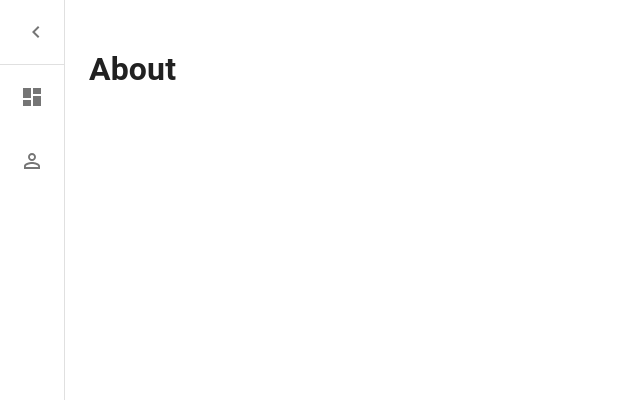
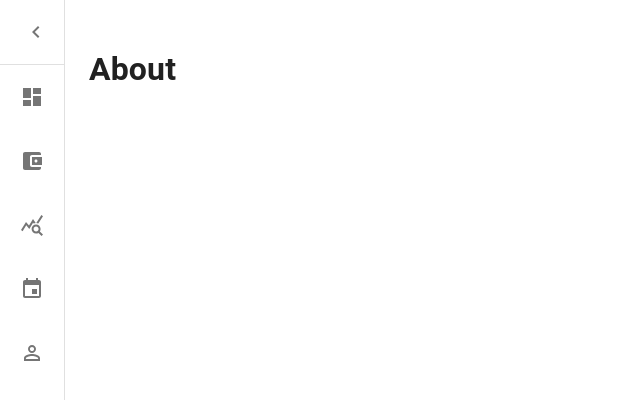
Before and after one commit to shivrajkhetri7/microservices-admin, a React (Create React App) app in the folder client/: page /about in a window 1280 px wide. Shown: the top 400 px of the page, without its empty margins (0-640 px from the left). Built offline with nearby package versions, Linux system fonts and the light colour scheme.

Commit message:
fix : resolved comment

```diff
--- a/client/src/component/navigation/sideNav.tsx
+++ b/client/src/component/navigation/sideNav.tsx
@@ -16,7 +16,9 @@ import ListItemIcon from '@mui/material/ListItemIcon';
 import ListItemText from '@mui/material/ListItemText';
 import DashboardIcon from '@mui/icons-material/Dashboard';
 import PermIdentityIcon from '@mui/icons-material/PermIdentity';
-import { truncate } from 'fs';
+import AccountBalanceWalletIcon from '@mui/icons-material/AccountBalanceWallet';
+import QueryStatsIcon from '@mui/icons-material/QueryStats';
+import InsertInvitationIcon from '@mui/icons-material/InsertInvitation';
 
 const drawerWidth = 240;
 
@@ -24,6 +26,7 @@ interface AppBarProps extends MuiAppBarProps {
   open?: boolean;
 }
 
+// eslint-disable-next-line
 const AppBar = styled(MuiAppBar, {
   shouldForwardProp: (prop) => prop !== 'open',
 })<AppBarProps>(({ theme, open }) => ({
@@ -72,7 +75,6 @@ const DrawerHeader = styled('div')(({ theme }) => ({
   ...theme.mixins.toolbar,
 }));
 
-
 const Drawer = styled(MuiDrawer, { shouldForwardProp: (prop) => prop !== 'open' })(
   ({ theme, open }) => ({
     width: drawerWidth,
@@ -105,6 +107,7 @@ export const SideNav = () => {
           </IconButton>
         </DrawerHeader>
         <Divider />
+        {/* Dashbord Icons */}
         <List>
           <ListItem disablePadding sx={{ display: 'block' }} onClick={() => navigate('/')}>
             <ListItemButton
@@ -113,7 +116,6 @@ export const SideNav = () => {
                 justifyContent: open ? 'initial' : 'center',
                 px: 2.5,
               }}
-
             >
               <ListItemIcon
                 sx={{
@@ -128,7 +130,76 @@ export const SideNav = () => {
             </ListItemButton>
           </ListItem>
         </List>
-
+        {/* Expense Icons */}
+        <List>
+          <ListItem disablePadding sx={{ display: 'block' }} onClick={() => navigate('/')}>
+            <ListItemButton
+              sx={{
+                minHeight: 48,
+                justifyContent: open ? 'initial' : 'center',
+                px: 2.5,
+              }}
+            >
+              <ListItemIcon
+                sx={{
+                  minWidth: 0,
+                  mr: open ? 3 : 'auto',
+                  justifyContent: 'center',
+                }}
+              >
+                <AccountBalanceWalletIcon />
+              </ListItemIcon>
+              <ListItemText primary="Dashboard" sx={{ opacity: open ? 1 : 0 }} />
+            </ListItemButton>
+          </ListItem>
+        </List>
+        {/* Analysis Icons */}
+        <List>
+          <ListItem disablePadding sx={{ display: 'block' }} onClick={() => navigate('/')}>
+            <ListItemButton
+              sx={{
+                minHeight: 48,
+                justifyContent: open ? 'initial' : 'center',
+                px: 2.5,
+              }}
+            >
+              <ListItemIcon
+                sx={{
+                  minWidth: 0,
+                  mr: open ? 3 : 'auto',
+                  justifyContent: 'center',
+                }}
+              >
+                <QueryStatsIcon />
+              </ListItemIcon>
+              <ListItemText primary="Dashboard" sx={{ opacity: open ? 1 : 0 }} />
+            </ListItemButton>
+          </ListItem>
+        </List>
+        {/* Events Icons */}
+        <List>
+          <ListItem disablePadding sx={{ display: 'block' }} onClick={() => navigate('/')}>
+            <ListItemButton
+              sx={{
+                minHeight: 48,
+                justifyContent: open ? 'initial' : 'center',
+                px: 2.5,
+              }}
+            >
+              <ListItemIcon
+                sx={{
+                  minWidth: 0,
+                  mr: open ? 3 : 'auto',
+                  justifyContent: 'center',
+                }}
+              >
+                <InsertInvitationIcon />
+              </ListItemIcon>
+              <ListItemText primary="Dashboard" sx={{ opacity: open ? 1 : 0 }} />
+            </ListItemButton>
+          </ListItem>
+        </List>
+        {/* About Icons */}
         <List>
           <ListItem disablePadding sx={{ display: 'block' }} onClick={() => navigate('/about')}>
             <ListItemButton
@@ -153,7 +224,6 @@ export const SideNav = () => {
           </ListItem>
         </List>
       </Drawer>
-
     </Box>
   );
 }
--- /dev/null
+++ b/client/src/view/about.tsx
@@ -0,0 +1,16 @@
+import React from "react";
+import Box from '@mui/material/Box';
+import { SideNav } from "../component/navigation/sideNav";
+
+export const About = () => {
+    return (
+        <React.Fragment>
+            <Box sx={{ display: 'flex' }}>
+                <SideNav />
+                <Box component="main" sx={{ flexGrow: 1, p: 3 }}>
+                    <h1>About</h1>
+                </Box>
+            </Box>
+        </React.Fragment>
+    )
+}
--- /dev/null
+++ b/client/src/view/analysis.tsx
@@ -0,0 +1,16 @@
+import React from "react";
+import Box from '@mui/material/Box';
+import { SideNav } from "../component/navigation/sideNav";
+
+export const Analysis = () => {
+    return (
+        <React.Fragment>
+            <Box sx={{ display: 'flex' }}>
+                <SideNav />
+                <Box component="main" sx={{ flexGrow: 1, p: 3 }}>
+                    <h1>Analysis</h1>
+                </Box>
+            </Box>
+        </React.Fragment>
+    )
+}
--- a/client/src/view/page/dashboard.tsx
+++ b/client/src/view/dashboard.tsx
@@ -1,7 +1,7 @@
 import React from "react";
-import Box from '@mui/material/Box';
-import { Typography } from "@mui/material";
-import { SideNav } from "../../component/navigation/sideNav";
+import { Box } from "@mui/material";
+
+import { SideNav } from "../component/navigation/sideNav";
 
 export const Dashboard = () => {
     return (
--- /dev/null
+++ b/client/src/view/event.tsx
@@ -0,0 +1,16 @@
+import React from "react";
+import Box from '@mui/material/Box';
+import { SideNav } from "../component/navigation/sideNav";
+
+export const Events = () => {
+    return (
+        <React.Fragment>
+            <Box sx={{ display: 'flex' }}>
+                <SideNav />
+                <Box component="main" sx={{ flexGrow: 1, p: 3 }}>
+                    <h1>Events</h1>
+                </Box>
+            </Box>
+        </React.Fragment>
+    )
+}
--- /dev/null
+++ b/client/src/view/expense.tsx
@@ -0,0 +1,16 @@
+import React from "react";
+import Box from '@mui/material/Box';
+import { SideNav } from "../component/navigation/sideNav";
+
+export const Expense = () => {
+    return (
+        <React.Fragment>
+            <Box sx={{ display: 'flex' }}>
+                <SideNav />
+                <Box component="main" sx={{ flexGrow: 1, p: 3 }}>
+                    <h1>Expense</h1>
+                </Box>
+            </Box>
+        </React.Fragment>
+    )
+}
--- a/client/src/view/page/about.tsx
+++ /dev/null
@@ -1,17 +0,0 @@
-import React from "react";
-import Box from '@mui/material/Box';
-import { SideNav } from "../../component/navigation/sideNav";
-
-export const About = () => {
-    return (
-        <React.Fragment>
-        <Box sx={{ display: 'flex' }}>
-            <SideNav />
-            <Box component="main" sx={{ flexGrow: 1, p: 3 }}>
-                <h1>About</h1>
-            </Box>
-        </Box>
-    </React.Fragment>
-
-    )
-}
--- a/client/tsconfig.json
+++ b/client/tsconfig.json
@@ -18,7 +18,7 @@
     "resolveJsonModule": true,
     "isolatedModules": true,
     "noEmit": true,
-    "jsx": "react-jsx"
+    "jsx": "preserve"
   },
   "include": [
     "src"
```
Also changed, not shown: client/package.json (+8 -3 lines), client/src/routes/Routes.tsx (+26 -13 lines), client/src/component/auth/Login.tsx (renamed from client/src/component/Login/Login.tsx), client/src/component/auth/SignUp.tsx (renamed from client/src/component/Login/SignUp.tsx), 1 other file (tests, documents, lock files or other folders).
